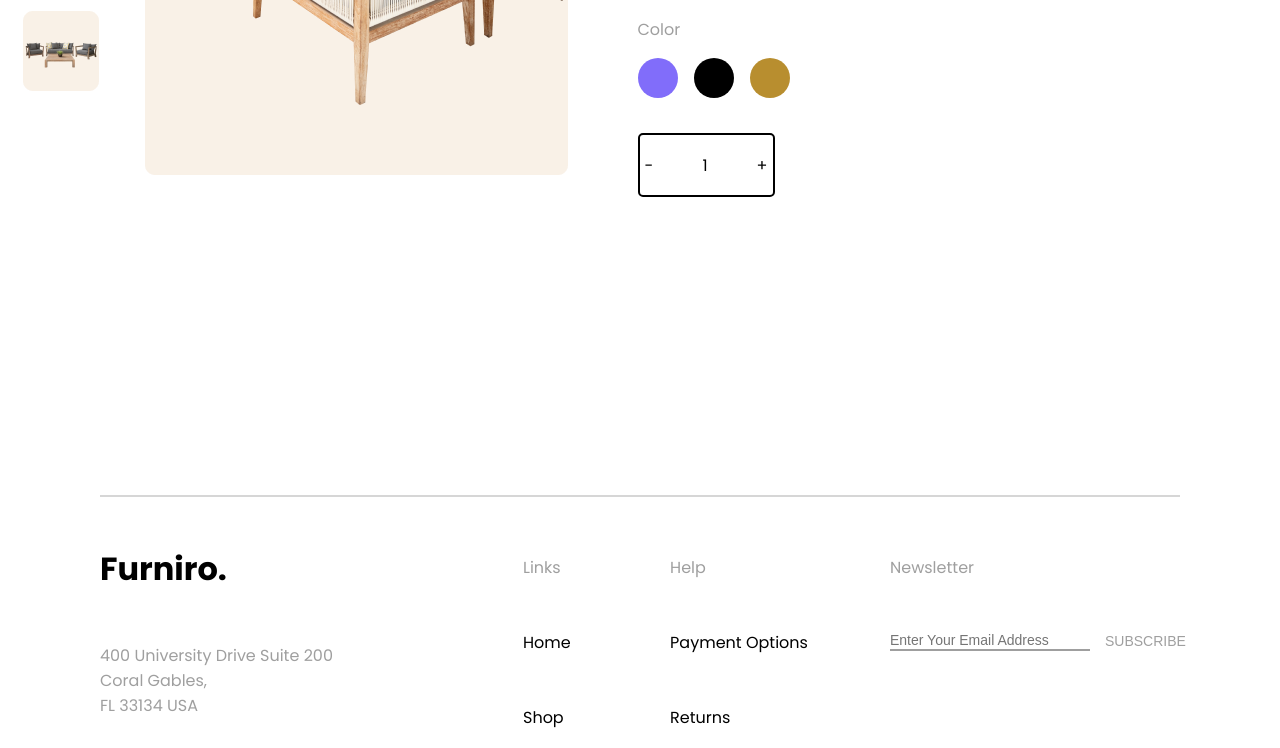
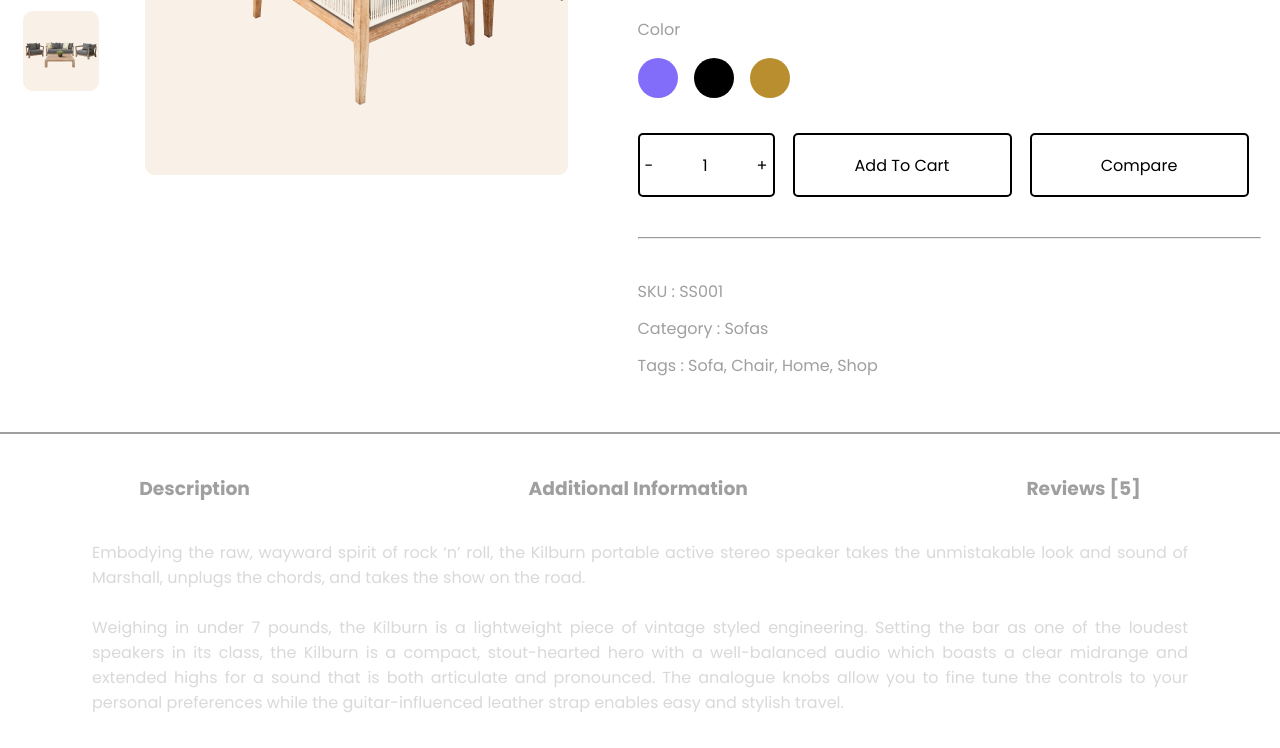
Before and after one commit to mgr401018/AMTIS-FinalProject, a website: page frontend/SingleProduct.html in a window 1280 px wide. Shown: the part 540-1288 px from the top of the page. Drawn offline with Linux system fonts and the light colour scheme.

Commit message:
Page 3 & links

```diff
--- a/frontend/SingleProduct.css
+++ b/frontend/SingleProduct.css
@@ -14,7 +14,6 @@
     text-decoration: none;
     color: #9F9F9F;
     font-size: 16px;
-
 }
 
 .SPDHVec{
@@ -35,7 +34,7 @@
 }
 
 .SPDisplay{
-    height: 820px;
+    height: 720px;
     width: 100vw;
 }
 
@@ -44,7 +43,7 @@
     margin-left: auto;
     margin-right: auto;
     width: 1241px;
-    height: 730px;
+    height: 630px;
     display: grid;
     grid-template-columns: 83px 7px 423px 105px 1fr;
 }
@@ -199,3 +198,45 @@
     margin-top: auto;
     margin-bottom: auto;
 }
+
+.ATCDiv2{
+    display: flex;
+    justify-content: center;
+    width: 215px;
+    text-align: center;
+    border: 2px solid black;
+    border-radius: 5px;
+}
+
+.ATCDiv2p{
+    margin-top: auto;
+    margin-bottom: auto;
+}
+
+.ATCDiv3{
+    display: flex;
+    justify-content: center;
+    width: 215px;
+    text-align: center;
+    border: 2px solid black;
+    border-radius: 5px;
+}
+
+.ATCDiv3p{
+    margin-top: auto;
+    margin-bottom: auto;
+}
+
+.LiNe{
+    margin-top: 40px;
+    margin-bottom: 40px;
+    color: #9f9f9f;
+}
+
+.UnderLine{
+    color: #9f9f9f;
+    font-size: 16px;
+    display: flex;
+    flex-direction: column;
+    gap: 12px;
+}
--- a/frontend/SingleProduct.html
+++ b/frontend/SingleProduct.html
@@ -30,7 +30,7 @@
 <body>
     <ul class="NavbarList">
         <li class="NavbarItem">
-            <a href="#">
+            <a href="index.html">
                 <ul id="LogoText">
                     <li id="Logo">
                         <img src="./assets/Meubel House_Logos-05.svg"></img>
@@ -42,13 +42,13 @@
         <li class="NavbarItem">
             <ul class="InnerList">
                 <li class="InnerListItem">
-                    <a href="#">Home</a>
+                    <a href="index.html">Home</a>
                 </li>
                 <li class="InnerListItem">
-                    <a href="#">Shop</a>
+                    <a href="shop.html">Shop</a>
                 </li>
                 <li class="InnerListItem">
-                    <a href="#">About</a>
+                    <a href="SingleProduct.html">About</a>
                 </li>
                 <li class="InnerListItem">
                     <a href="#">Contact</a>
@@ -134,10 +134,49 @@
                         <a id="ATCCNT">1</a>
                         <a id="ATCPlus">+</a>
                     </div>
+                    <a class="ATCDiv2">
+                        <p class="ATCDiv2p">Add To Cart</p>
+                    </a>
+                    <a class="ATCDiv3">
+                        <p class="ATCDiv3p">Compare</p>
+                    </a>
+                </ul>
+                <hr class="LiNe">
+                <ul class="UnderLine">
+                    <p>SKU      : SS001</p>
+                    <p>Category : Sofas</p>
+                    <p>Tags     : Sofa, Chair, Home, Shop</p>
                 </ul>
             </div>
         </div>
     </div>
+
+        <div class="NavForDesc" style="border-top: 2px solid #9f9f9f; padding-top: 40px;">
+            <h3 class="Hoverdesc">Description</h3>
+            <h3 class="Hoverdesc">Additional Information</h3>
+            <h3 class="Hoverdesc">Reviews [5]</h3>
+        </div>
+        <div class="descTxtFlex">
+            <div class="descText">
+                <p>Embodying the raw, wayward spirit of rock ‘n’ roll, the Kilburn portable active stereo speaker takes the
+                    unmistakable look and sound of Marshall, unplugs the chords, and takes the show on the road.</p>
+                <br>
+                <p>Weighing in under 7 pounds, the Kilburn is a lightweight piece of vintage styled engineering. Setting the
+                    bar
+                    as one of the loudest speakers in its class, the Kilburn is a compact, stout-hearted hero with a
+                    well-balanced audio which boasts a clear midrange and extended highs for a sound that is both articulate
+                    and
+                    pronounced. The analogue knobs allow you to fine tune the controls to your personal preferences while
+                    the
+                    guitar-influenced leather strap enables easy and stylish travel.</p>
+            </div>
+        </div>
+        <div class="FlexDescriptionPicConteiner">
+        <div class="FlexDescriptionPic">
+            <img src="images/Group 107.png">
+            <img src="images/Group 107.png">
+        </div>
+        </div>
 
     <div class="FooterDiv">
         <div class="FooterDiv2"></div>
--- a/frontend/StyleDeni.css
+++ b/frontend/StyleDeni.css
@@ -483,7 +483,7 @@ h2.hSYS {
 .FlexDescriptionPicConteiner {
     margin-top: 36px;
     width: 100%;
-    height: 605px;
+    height: 405px;
     display: flex;
     justify-content: center;
 }
```
Also changed, not shown: frontend/index.html (+3 -3 lines), frontend/shop.html (+4 -7 lines).
